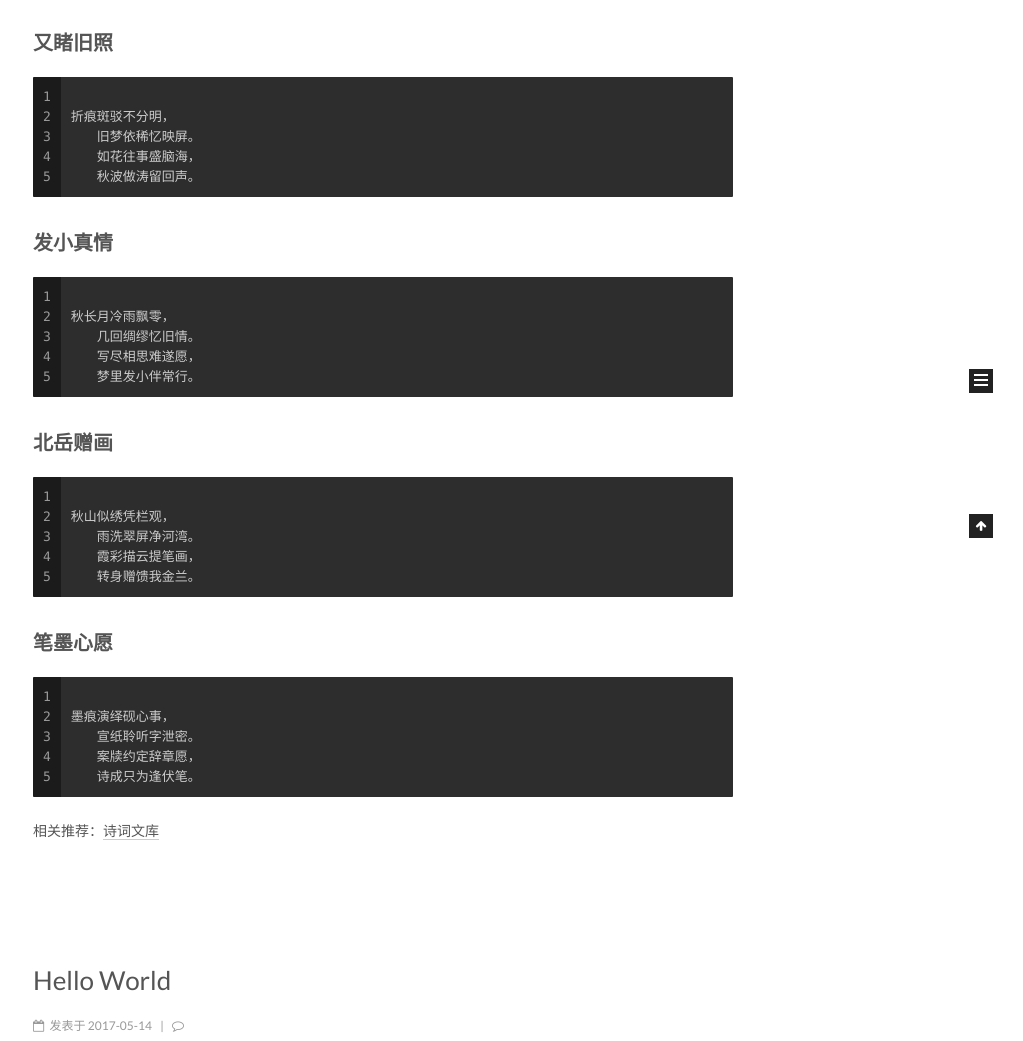
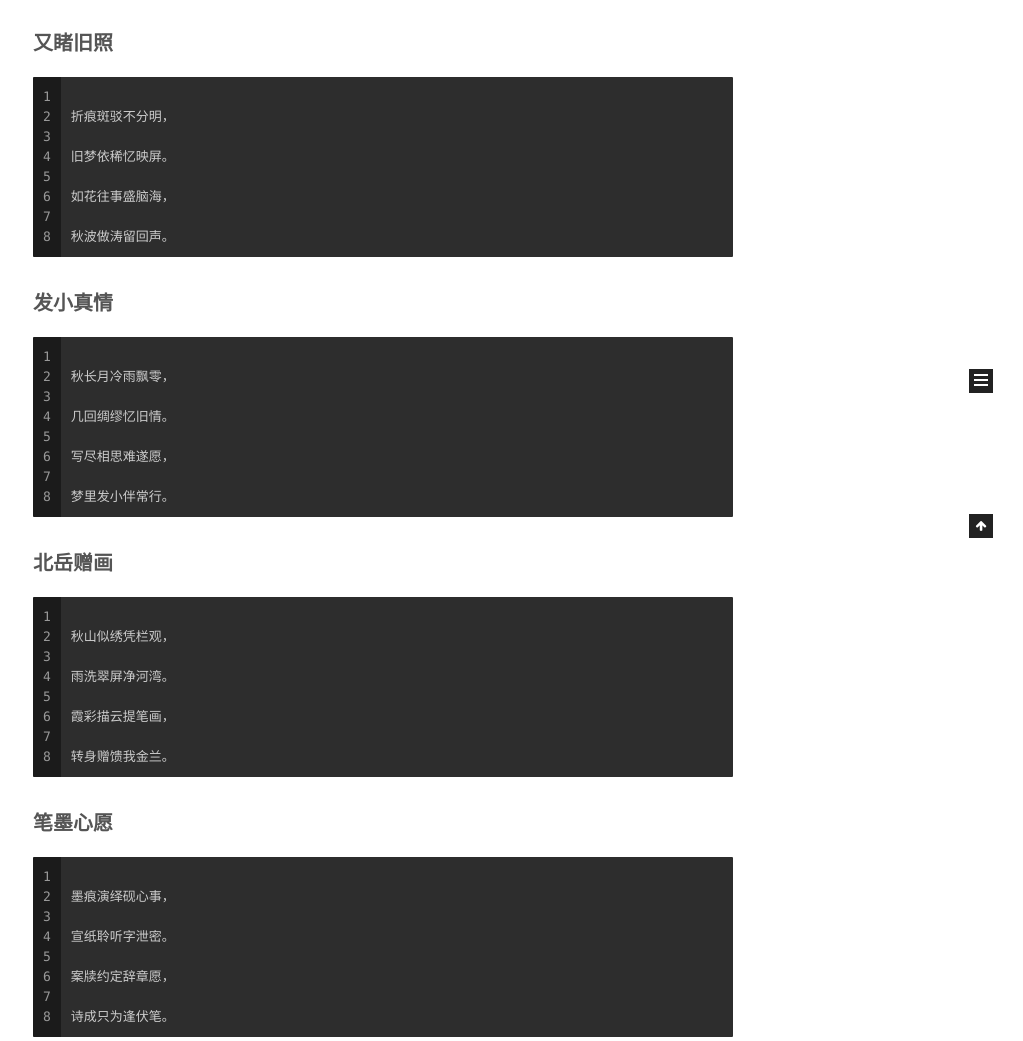
Before and after one commit to whoamiyi/whoamiyi, a plain HTML site: page index.html in a window 1280 px wide. Shown: the part 362-1403 px from the top of the page, without its empty margins (257-1280 px from the left). Drawn offline with Linux system fonts and the light colour scheme.

Commit message:
Site updated: 2017-05-14 12:34:51

```diff
--- a/css/main.css
+++ b/css/main.css
@@ -1695,7 +1695,7 @@ pre .javascript .function {
   width: 4px;
   height: 4px;
   border-radius: 50%;
-  background: #45ff70;
+  background: #6fff94;
 }
 .links-of-blogroll {
   font-size: 13px;
--- a/index.html
+++ b/index.html
@@ -363,10 +363,10 @@
 
 
             <p>编辑中的大纲。恍恍惚惚，嘻嘻呵呵~~~</p>
-<h2 id="写尽相思难遂愿（四首）"><a href="#写尽相思难遂愿（四首）" class="headerlink" title="写尽相思难遂愿（四首）"></a>写尽相思难遂愿（四首）</h2><h3 id="又睹旧照"><a href="#又睹旧照" class="headerlink" title="又睹旧照"></a>又睹旧照</h3><figure class="highlight bash"><table><tr><td class="gutter"><pre><div class="line">1</div><div class="line">2</div><div class="line">3</div><div class="line">4</div><div class="line">5</div></pre></td><td class="code"><pre><div class="line"></div><div class="line">折痕斑驳不分明，</div><div class="line">　　旧梦依稀忆映屏。</div><div class="line">　　如花往事盛脑海，</div><div class="line">　　秋波做涛留回声。</div></pre></td></tr></table></figure>
-<h3 id="发小真情"><a href="#发小真情" class="headerlink" title="发小真情"></a>发小真情</h3><figure class="highlight bash"><table><tr><td class="gutter"><pre><div class="line">1</div><div class="line">2</div><div class="line">3</div><div class="line">4</div><div class="line">5</div></pre></td><td class="code"><pre><div class="line"></div><div class="line">秋长月冷雨飘零，</div><div class="line">　　几回绸缪忆旧情。</div><div class="line">　　写尽相思难遂愿，</div><div class="line">　　梦里发小伴常行。</div></pre></td></tr></table></figure>
-<h3 id="北岳赠画"><a href="#北岳赠画" class="headerlink" title="北岳赠画"></a>北岳赠画</h3><figure class="highlight bash"><table><tr><td class="gutter"><pre><div class="line">1</div><div class="line">2</div><div class="line">3</div><div class="line">4</div><div class="line">5</div></pre></td><td class="code"><pre><div class="line"></div><div class="line">秋山似绣凭栏观，</div><div class="line">　　雨洗翠屏净河湾。</div><div class="line">　　霞彩描云提笔画，</div><div class="line">　　转身赠馈我金兰。</div></pre></td></tr></table></figure>
-<h3 id="笔墨心愿"><a href="#笔墨心愿" class="headerlink" title="笔墨心愿"></a>笔墨心愿</h3><figure class="highlight bash"><table><tr><td class="gutter"><pre><div class="line">1</div><div class="line">2</div><div class="line">3</div><div class="line">4</div><div class="line">5</div></pre></td><td class="code"><pre><div class="line"></div><div class="line">墨痕演绎砚心事，</div><div class="line">　　宣纸聆听字泄密。</div><div class="line">　　案牍约定辞章愿，</div><div class="line">　　诗成只为逢伏笔。</div></pre></td></tr></table></figure>
+<h2 id="写尽相思难遂愿（四首）"><a href="#写尽相思难遂愿（四首）" class="headerlink" title="写尽相思难遂愿（四首）"></a>写尽相思难遂愿（四首）</h2><h3 id="又睹旧照"><a href="#又睹旧照" class="headerlink" title="又睹旧照"></a>又睹旧照</h3><figure class="highlight bash"><table><tr><td class="gutter"><pre><div class="line">1</div><div class="line">2</div><div class="line">3</div><div class="line">4</div><div class="line">5</div><div class="line">6</div><div class="line">7</div><div class="line">8</div></pre></td><td class="code"><pre><div class="line"></div><div class="line">折痕斑驳不分明，</div><div class="line"></div><div class="line">旧梦依稀忆映屏。</div><div class="line"></div><div class="line">如花往事盛脑海，</div><div class="line"></div><div class="line">秋波做涛留回声。</div></pre></td></tr></table></figure>
+<h3 id="发小真情"><a href="#发小真情" class="headerlink" title="发小真情"></a>发小真情</h3><figure class="highlight bash"><table><tr><td class="gutter"><pre><div class="line">1</div><div class="line">2</div><div class="line">3</div><div class="line">4</div><div class="line">5</div><div class="line">6</div><div class="line">7</div><div class="line">8</div></pre></td><td class="code"><pre><div class="line"></div><div class="line">秋长月冷雨飘零，</div><div class="line"></div><div class="line">几回绸缪忆旧情。</div><div class="line"></div><div class="line">写尽相思难遂愿，</div><div class="line"></div><div class="line">梦里发小伴常行。</div></pre></td></tr></table></figure>
+<h3 id="北岳赠画"><a href="#北岳赠画" class="headerlink" title="北岳赠画"></a>北岳赠画</h3><figure class="highlight bash"><table><tr><td class="gutter"><pre><div class="line">1</div><div class="line">2</div><div class="line">3</div><div class="line">4</div><div class="line">5</div><div class="line">6</div><div class="line">7</div><div class="line">8</div></pre></td><td class="code"><pre><div class="line"></div><div class="line">秋山似绣凭栏观，</div><div class="line"></div><div class="line">雨洗翠屏净河湾。</div><div class="line"></div><div class="line">霞彩描云提笔画，</div><div class="line"></div><div class="line">转身赠馈我金兰。</div></pre></td></tr></table></figure>
+<h3 id="笔墨心愿"><a href="#笔墨心愿" class="headerlink" title="笔墨心愿"></a>笔墨心愿</h3><figure class="highlight bash"><table><tr><td class="gutter"><pre><div class="line">1</div><div class="line">2</div><div class="line">3</div><div class="line">4</div><div class="line">5</div><div class="line">6</div><div class="line">7</div><div class="line">8</div></pre></td><td class="code"><pre><div class="line"></div><div class="line">墨痕演绎砚心事，</div><div class="line"></div><div class="line">宣纸聆听字泄密。</div><div class="line"></div><div class="line">案牍约定辞章愿，</div><div class="line"></div><div class="line">诗成只为逢伏笔。</div></pre></td></tr></table></figure>
 <p>相关推荐：<a href="http://www.jj59.com/jjart/388578.html" target="_blank" rel="external">诗词文库</a></p>
 
 
```
Also changed, not shown: 2017/05/14/new-artivle/index.html (+8 -8 lines).
